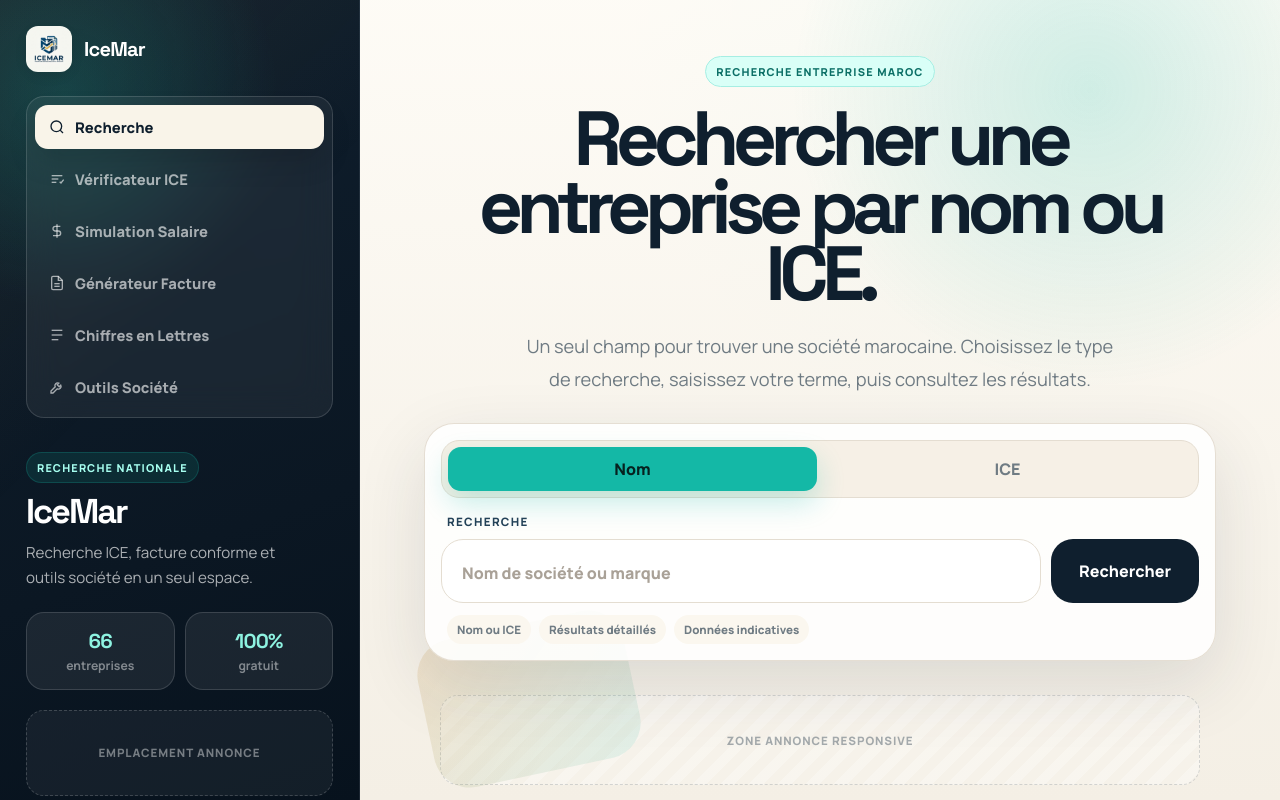
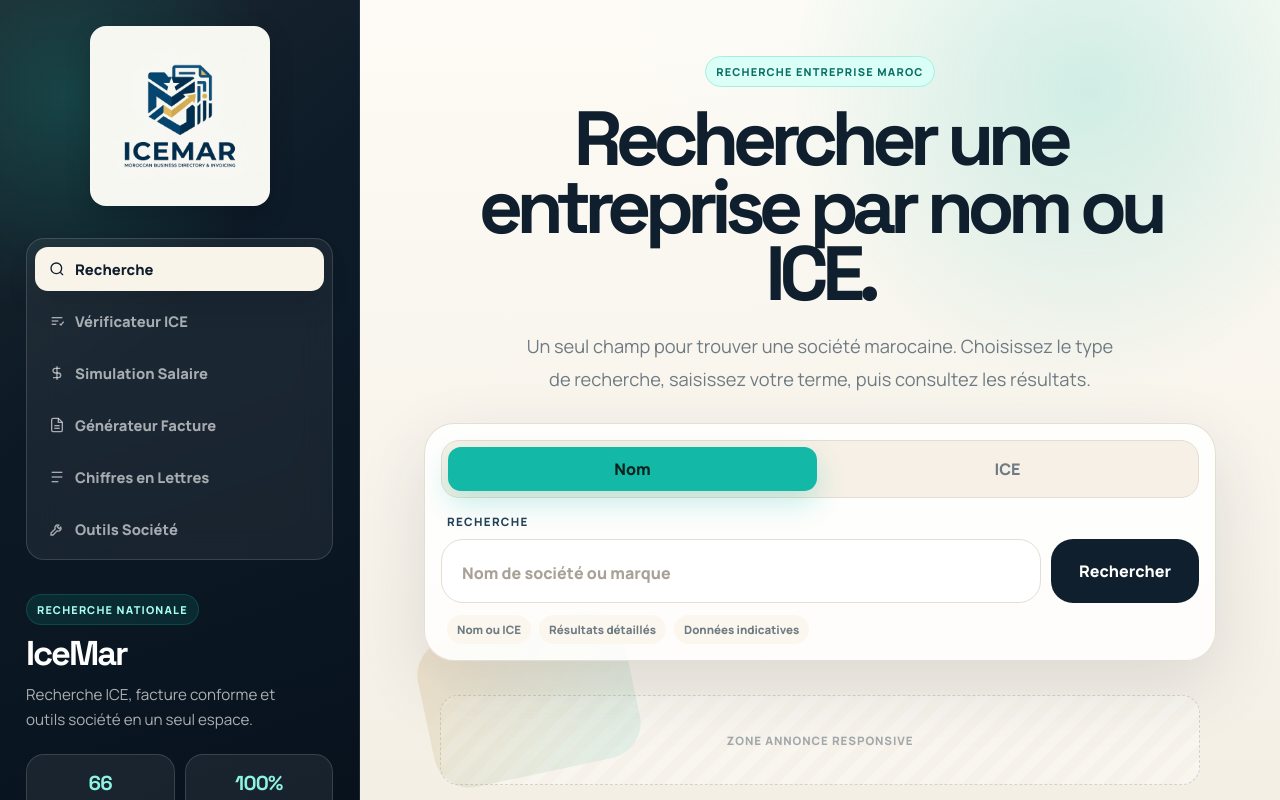
Before and after one commit to AmineR0/icemar.com, a website: page index.html in a window 1280 px wide. Drawn offline with Linux system fonts and the light colour scheme; no server answers.

Commit message:
Update UI to use large standalone logo

```diff
--- a/index.html
+++ b/index.html
@@ -17,11 +17,8 @@
   <!-- LEFT SIDEBAR -->
   <aside class="sidebar">
     <div class="sb-top">
-      <div class="brand">
-        <div class="brand-icon" style="background: none; box-shadow: 0 4px 12px rgba(0,0,0,0.1); padding: 0;">
-          <img src="logo.png" alt="IceMar Logo" style="width: 100%; height: 100%; border-radius: 12px; object-fit: cover;" />
-        </div>
-        <div class="brand-text">IceMar</div>
+      <div class="brand" style="justify-content: center; width: 100%; margin-bottom: 32px;">
+        <img src="logo.png" alt="IceMar Logo" style="width: 100%; max-width: 180px; height: auto; border-radius: 16px; box-shadow: 0 8px 24px rgba(0,0,0,0.2); display: block;" />
       </div>
       <button class="mobile-menu-btn" onclick="toggleMobileMenu()" aria-expanded="false" aria-controls="mobile-menu">
         <span></span><span></span><span></span>
```
